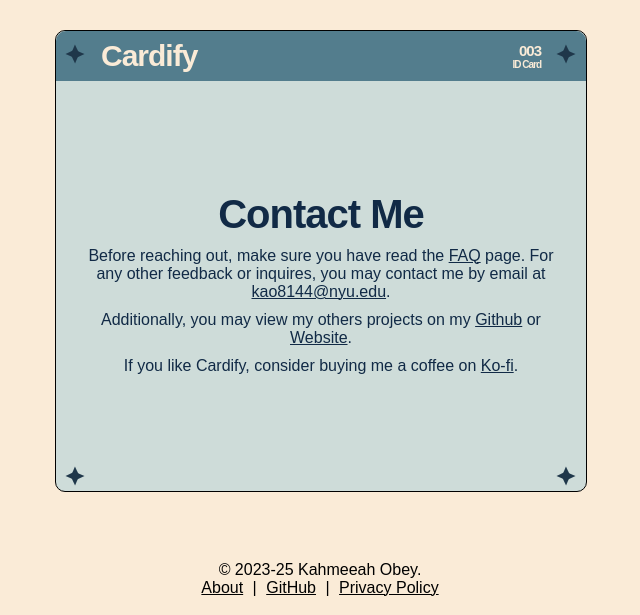
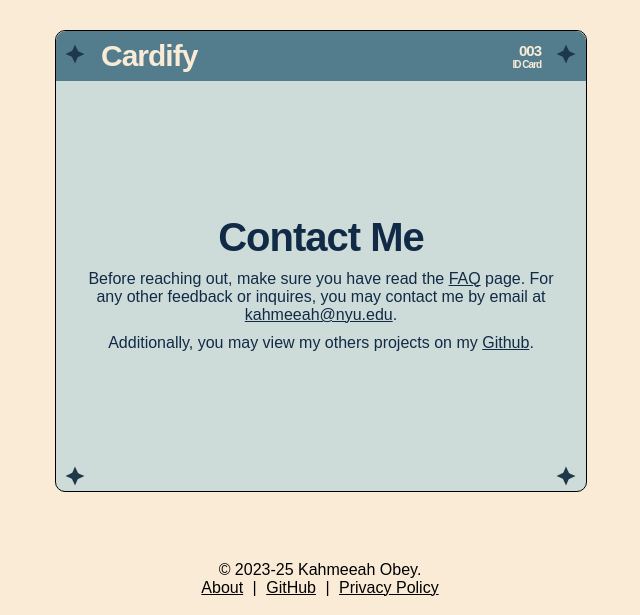
Before and after one commit to kahmeeah/Cardify, a Flask app: page /contact in a window 1280 px wide. Shown: the part 139-754 px from the top of the page, without its empty margins (320-960 px from the left). Run offline with Flask 3, Linux system fonts and the light colour scheme; parts of the project's set-up code (start-up, migrations or seed data) failed here and were passed over; some web fonts are replaced.

Commit message:
chore: correct links, change wording

```diff
--- a/templates/contact.html
+++ b/templates/contact.html
@@ -40,11 +40,11 @@
                     <div class="card-paragraph">
                         <h1 style="margin-bottom: 10px;">Contact Me</h1>
                         <p id="inline" style="margin-bottom: 10px;">Before reaching out, make sure you have read the <a href="{{ url_for('faq') }}">FAQ</a> page.
-                            For any other feedback or inquires, you may contact me by email at <a href="mailto:kao8144@nyu.edu">kao8144@nyu.edu</a>.</p>
+                            For any other feedback or inquires, you may contact me by email at <a href="mailto:kahmeeah@nyu.edu">kahmeeah@nyu.edu</a>.</p>
                         <p id="inline" style="margin-bottom: 10px;">Additionally, you may view my others projects on my
-                            <a href="" target="_blank">Github</a> or <a href="" target="_blank">Website</a>.</p>
-                        <p id="inline" style="margin-bottom: 10px;"> If you like Cardify, consider buying me a coffee on
-                            <a href="https://ko-fi.com/your-ko-fi-username" target="_blank">Ko-fi</a>.</p>
+                            <a href="https://github.com/kahmeeah" target="_blank">Github</a>.</p>
+                        <!-- <p id="inline" style="margin-bottom: 10px;"> If you like Cardify, consider buying me a coffee on
+                            <a href="https://ko-fi.com/your-ko-fi-username" target="_blank">Ko-fi</a>.</p> -->
                     </div>
 
                 </div>
--- a/templates/footer.html
+++ b/templates/footer.html
@@ -2,6 +2,6 @@
     <br><a href="{{ url_for('about') }}">About</a> |
     <!-- <a href="about.html">About</a> |
     <a href="mailto:yourname@example.com">Contact</a> | -->
-    <a href="https://github.com/kahmeeah">GitHub</a> |
+    <a href="https://github.com/kahmeeah" target="_blank">GitHub</a> |
     <a href="{{ url_for('privacy') }}">Privacy Policy</a>
 </span>
--- a/templates/privacy.html
+++ b/templates/privacy.html
@@ -39,7 +39,7 @@
                     </div>
                     <div class="card-paragraph" id="inline">
                         <h1 style="margin-bottom: 10px;">Privacy Policy</h1>
-                            <p>Cardify prioritizes the protection and privacy of your personal information. Rest assured, Cardify does not share any data with third parties. By using Cardify, you agree to a temporary and limited usage of your Spotify account name and data solely for the purpose of generating your personalized infographic.</p>
+                            <p>Cardify prioritizes the protection and privacy of your personal information. Cardify does not share any data with third parties. By using Cardify, you agree to a temporary and limited usage of your Spotify account name and data solely for the purpose of generating your personalized infographic.</p>
 
                             <p><b>Data Collection and Usage:</b>
                                 Cardify does not collect or retain any of your data. The information accessed from your Spotify account is used exclusively to create the infographic and is not stored beyond the duration of your session.</p>
```
